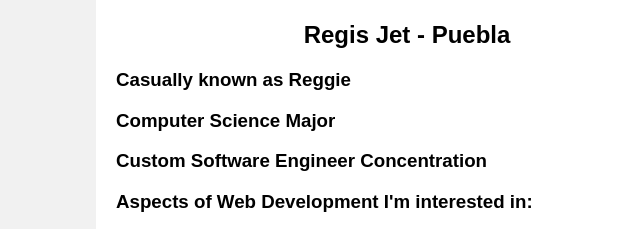
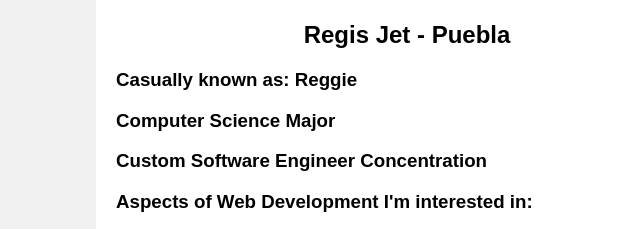
Before and after one commit to RGUD0/Personal-Website-1, a plain HTML site: page index.html in a window 1280 px wide. Shown: the part 452-681 px from the top of the page, 233-873 px from the left. Drawn offline with Linux system fonts and the light colour scheme.

Commit message:
Just colon

```diff
--- a/index.html
+++ b/index.html
@@ -27,7 +27,7 @@
 				<div class="box">
 					<img class="image" src="Selfie00.jpg" alt="Selfie of Regis Jet Puebla">
 					<h2>Regis Jet - Puebla</h2>
-					<h3>Casually known as Reggie</h3>
+					<h3>Casually known as: Reggie</h3>
 					<h3>Computer Science Major</h3>
 					<h3>Custom Software Engineer Concentration</h3>
 					<h3>Aspects of Web Development I'm interested in:</h3>
```
